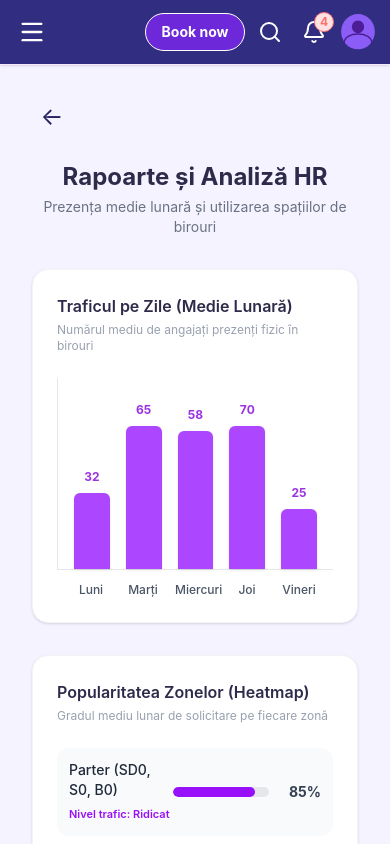
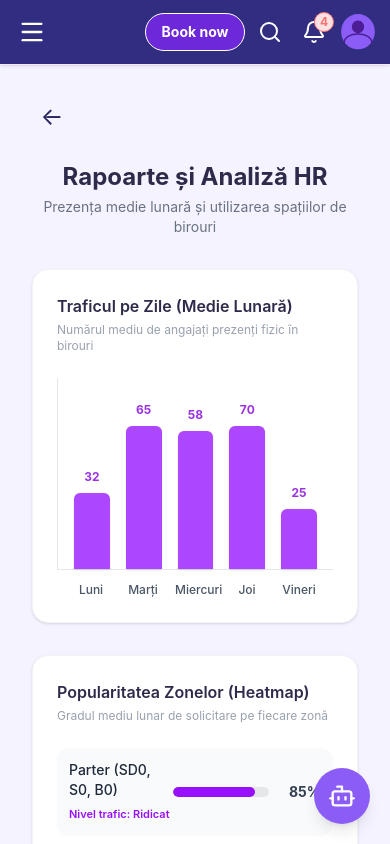
Before and after one commit to Edward11-boop/ITSSProject2026, a React (Vite) app: page /hr-reports in a window 390 px wide. Built offline with nearby package versions, Linux system fonts and the light colour scheme; no server answers.

Commit message:
Implemented the mobile design

```diff
--- a/src/pages/HR/HRReports.tsx
+++ b/src/pages/HR/HRReports.tsx
@@ -1,5 +1,6 @@
 import React, { useState } from 'react';
 import BackButton from "@/components/BackButton";
+import AIAssistant from '../AIAssistant';
 
 const HRReports = () => {
 
@@ -145,6 +146,8 @@ const HRReports = () => {
                 </div>
 
             </div>
+
+            <AIAssistant/>
         </div>
     );
 };
--- a/src/pages/HR/IstoricAngajati.tsx
+++ b/src/pages/HR/IstoricAngajati.tsx
@@ -9,6 +9,7 @@ import {
 
 import BackButton from "@/components/BackButton"
 import { employeeAttendanceMock } from "@/data/employeeAttendanceMock"
+import AIAssistant from "../AIAssistant"
 
 const departments = [
   "All departments",
@@ -264,6 +265,8 @@ const IstoricAngajati = () => {
           </div>
         )}
       </div>
+
+      <AIAssistant/>
     </div>
   )
 }
--- a/src/pages/HR/Preferences.tsx
+++ b/src/pages/HR/Preferences.tsx
@@ -1,7 +1,7 @@
 import React, { useState } from 'react';
 import BackButton from "@/components/BackButton";
 import TextField from "@mui/material/TextField";
-
+import AIAssistant from '../AIAssistant';
 const Preferences = () => {
     const [searchQuery, setSearchQuery] = useState('');
 
@@ -49,6 +49,7 @@ const Preferences = () => {
                         <p className="text-xs text-gray-400 mt-2 ml-4">
                             Caută o persoană pentru a-i vedea preferințele din ultima lună.
                         </p>
+
                     </div>
                 </div>
 
@@ -79,6 +80,9 @@ const Preferences = () => {
                             </div>
                         )}
                     </div>
+
+                    <AIAssistant/>
+
                 </div>
             </div>
         </div>
```
